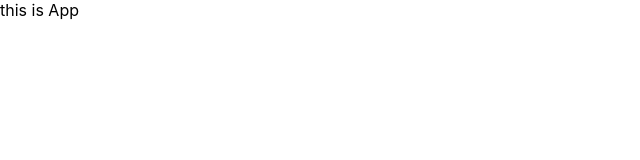
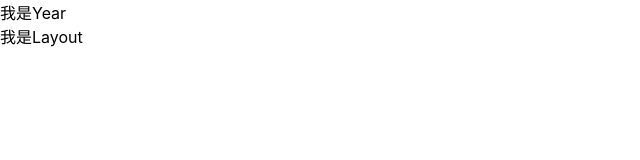
Before and after one commit to pengqiang323/redux-bill, a React (Create React App) app: page /year in a window 1280 px wide. Shown: the top 160 px of the page, without its empty margins (0-640 px from the left). Built offline with nearby package versions, Linux system fonts and the light colour scheme.

Commit message:
整理路由基本配置

```diff
--- a/src/index.js
+++ b/src/index.js
@@ -1,9 +1,10 @@
 import React from 'react';
 import ReactDOM from 'react-dom/client';
 import './index.css';
-import App from '@/App';
+import { RouterProvider } from 'react-router-dom'
+import router from './router'
 
 const root = ReactDOM.createRoot(document.getElementById('root'));
 root.render(
-    <App />
+    <RouterProvider router={router} />
 );
--- /dev/null
+++ b/src/pages/Month/index.js
@@ -0,0 +1,4 @@
+const Month = ()=>{
+    return <div> 我是Month </div>
+}
+export default Month
--- /dev/null
+++ b/src/pages/New/index.js
@@ -0,0 +1,4 @@
+const New = ()=>{
+    return <div> 我是New </div>
+}
+export default New
--- /dev/null
+++ b/src/pages/Year/index.js
@@ -0,0 +1,4 @@
+const Year = ()=>{
+    return <div> 我是Year </div>
+}
+export default Year
--- /dev/null
+++ b/src/pages/layout/index.js
@@ -0,0 +1,11 @@
+import {Outlet} from 'react-router-dom'
+const Layout = ()=>{
+    return (
+        <div>
+            <Outlet/>
+            我是Layout
+        </div>
+
+    )
+}
+export default Layout
--- /dev/null
+++ b/src/router/index.js
@@ -0,0 +1,28 @@
+// 创建路由实例 绑定path element
+import Layout from '@/pages/layout'
+import Month from '@/pages/Month'
+import New from '@/pages/New'
+import Year from '@/pages/Year'
+import {createBrowserRouter} from 'react-router-dom'
+
+const router = createBrowserRouter([
+    {
+        path: '/',
+        element: <Layout />,
+        children: [
+            {
+                index: true,
+                element: <Month />
+            },{
+                path: '/year',
+                element: <Year />
+            }
+        ]
+    },{
+        path: '/new',
+        element: <New />
+    },
+
+])
+
+export default router
```
